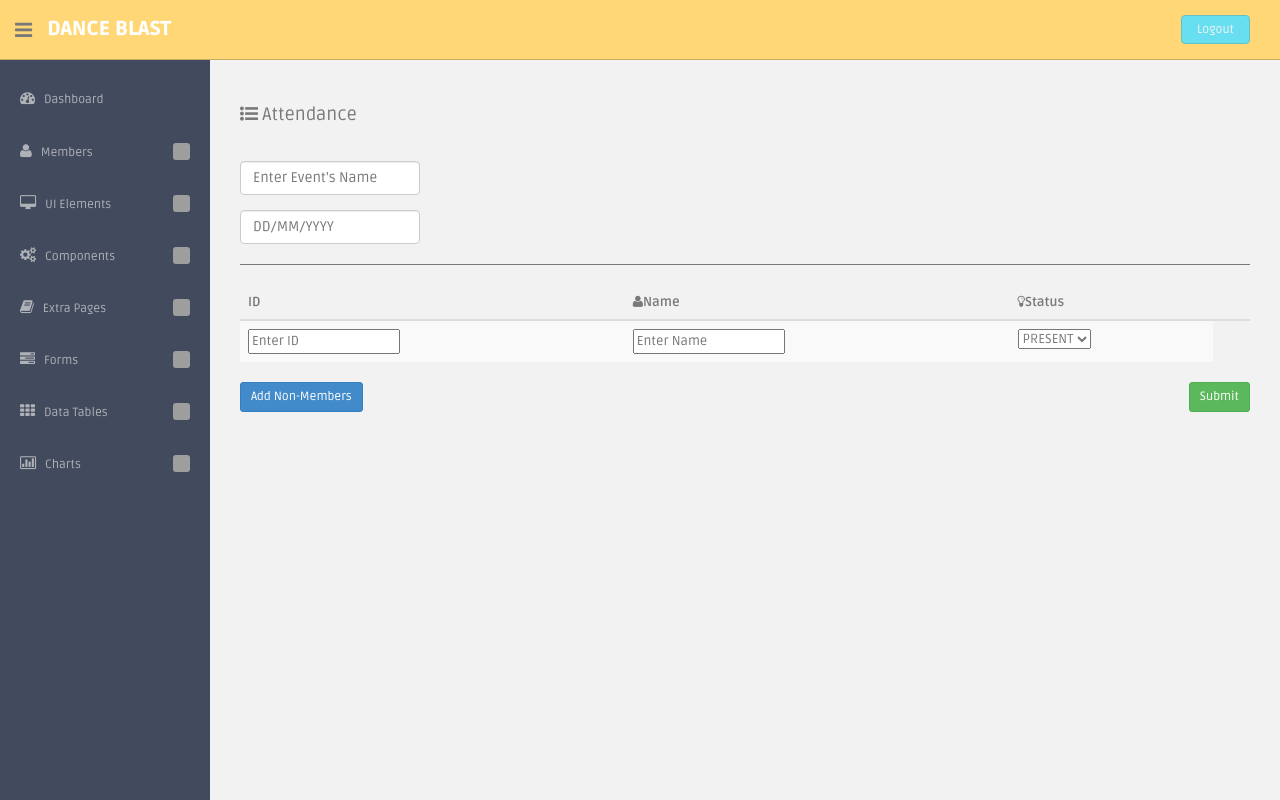
After one commit to jackyhsuch/blastCMS, a Django app: page /users/attendance/ in a window 1280 px wide. The commit adds this page. Run offline with Django 3.2, Linux system fonts and the light colour scheme; some libraries are stand-ins or nearby versions; grey boxes are pictures that could not be loaded.

Commit message:
partial update to attendance UI

```diff
--- a/static/js/common-scripts.js
+++ b/static/js/common-scripts.js
@@ -255,3 +255,16 @@ function submitMember(e) {
             }
         });
 }
+
+function addAttendanceSlot(e){
+
+
+    $("#addslotbutton").click(function(){
+
+    });
+
+}
+
+function submitAttendance(e){
+
+}
--- a/templates/base.html
+++ b/templates/base.html
@@ -83,6 +83,7 @@
                             <ul class="sub">
                                 <li><a  href="{% url 'users:index' %}">Members</a></li>
                                 <li><a  href="{% url 'users:new' %}">Add Members</a></li>
+                                <li><a  href="{% url 'users:attendance' %}">Attendance</a></li>
                                 <li><a  href="{% url 'users:download' %}">Download</a></li>
                             </ul>
                         </li>
--- /dev/null
+++ b/users/templates/users/attendance.html
@@ -0,0 +1,76 @@
+{% extends "base.html" %}
+
+{% block title %}Attendance{% endblock %}
+
+{% block content %}
+<div class="row mt">
+    <div class="col-md-12">
+        <div class="task-panel">
+            <div class="panel-heading">
+            <h4><i class="fa fa-list-ul"></i> Attendance</h4>
+            </div>
+                <div class="panel-body">
+                    <div class="task-content">
+                        <div>
+                            <table class="table table-striped table-advance table-hover">
+                                <div style= "width: 180px;" class = "form-group">
+                                    <input type="todayevent" class="form-control" id="event" placeholder="Enter Event's Name">
+                                </div>
+                                <div  style= "width: 180px;" class = "form-group">
+                                    <input type="todaydate" class="form-control" id="date" placeholder="DD/MM/YYYY">
+                                </div>
+                                <hr>
+                                <thead>
+                                  <tr>
+                                      <th><i></i>ID</th>
+                                      <th><i class="fa fa-user"></i>Name</th>
+                                      <th><i class="fa fa-lightbulb-o"></i>Status</th>
+                                      <th></th>
+                                  </tr>
+                                </thead>
+                                <tbody>
+                                    {% if user_list %}
+                                        {% for user in user_list %}
+                                            <tr id="member-{{ user.id }}">
+                                                <td>{{ user.id }}</td>
+                                                <td><span class="member-{{ user.id }}-row">{{ user.name }}</span></td>
+                                                <form>
+                                                <td>
+                                                    <select class="member-{{ user.id }}-status">
+                                                        <option class= "member-{{ user.id }}-present">PRESENT</option>
+                                                        <option class= "member-{{ user.id }}-absent">ABSENT</option>
+                                                        <option class= "member-{{ user.id }}-invited">INVITED</option>
+                                                </td>
+                                                </form>
+                                            </tr>
+                                        {% endfor %}
+                                    {% endif %}
+                                        <div class="add-task-row">
+                                            <tr class="non-member">
+                                            <td class="non-member-id">
+                                                <input type="text" placeholder="Enter ID">
+                                            </td>
+                                            <td class="non-member-name">
+                                                <input type="text" placeholder="Enter Name">
+                                            </td>
+                                            <td class="non-member-status">
+                                                <select>
+                                                        <option class= "non-member-present">PRESENT</option>
+                                                        <option class= "non-member-absent">ABSENT</option>
+                                                        <option class= "non-member-invited">INVITED</option>
+                                            </td>
+                                            </tr>
+                                        </div>
+                                </tbody>
+                            </table>
+                        </div>
+                    </div>
+                    <div class="add-task-row">
+                        <a id="addslotbutton" class="btn btn-primary btn-sm pull-left" onclick="addAttendanceSlot(this);">Add Non-Members</a>
+                        <a class="btn btn-success btn-sm pull-right" onclick="submitAttendance(this);">Submit</a>
+                    </div>
+                </div>
+        </div>
+    </div>
+</div>
+{% endblock %}
--- a/users/urls.py
+++ b/users/urls.py
@@ -16,4 +16,6 @@ urlpatterns = [
     url(r'^delete/$', views.delete, name='delete'),
     # /users/download/
     url(r'^download/$', views.download, name='download'),
+    # /users/attendance/
+    url(r'^attendance/$', views.attendance, name='attendance'),
 ]
--- a/users/views.py
+++ b/users/views.py
@@ -1,7 +1,7 @@
 from django.shortcuts import render, get_object_or_404
 from django.http import HttpResponse
 
-from .models import Users
+from .models import Users, Events, Attendances
 from .forms import NewUserForm
 
 from datetime import datetime
@@ -150,6 +150,16 @@ def download(request):
         return render(request, 'users/download.html')
 
 
+def attendance(request):
+
+    user_list = Users.objects.order_by('id')
+    context = {
+        'user_list': user_list,
+    }
+    return render(request, 'users/attendance.html', context)
+
+
+
 def delete_column(ws, delete_column):
     if isinstance(delete_column, str):
         delete_column = openpyxl.cell.column_index_from_string(delete_column)
```
Also changed, not shown: users/models.py (+13 -0 lines), users/forms.py (line endings or trailing spaces).
